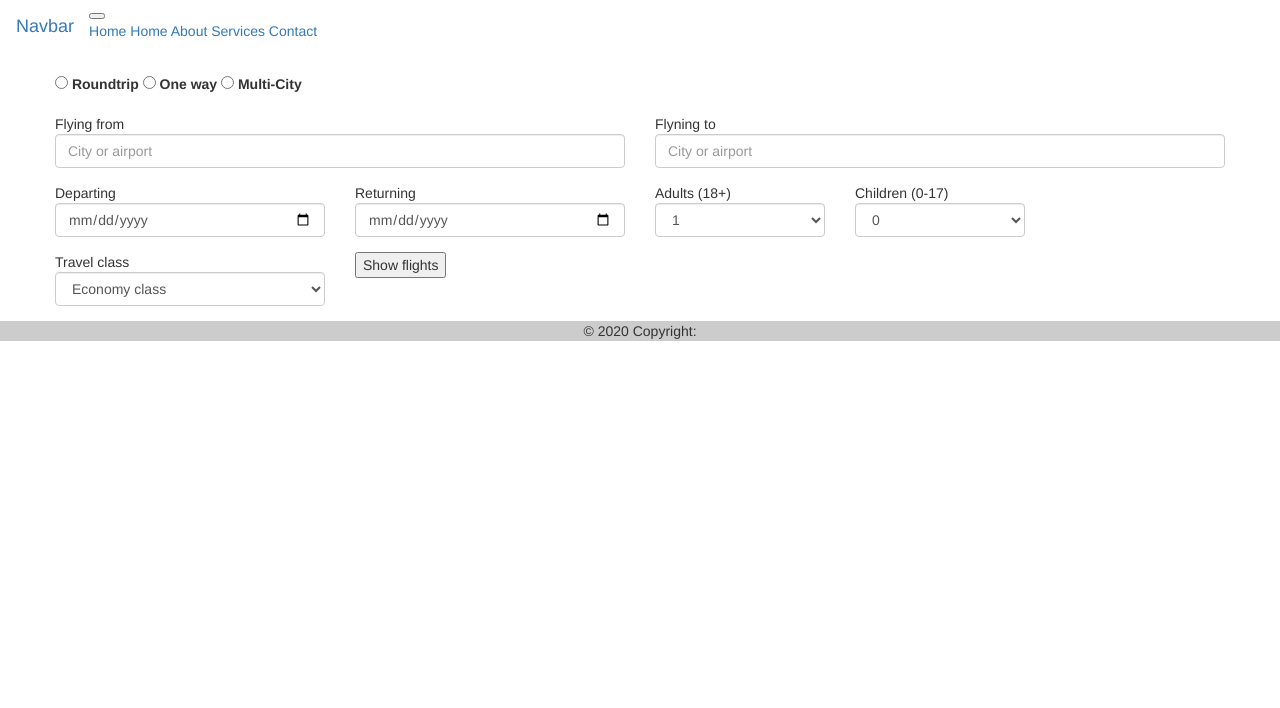
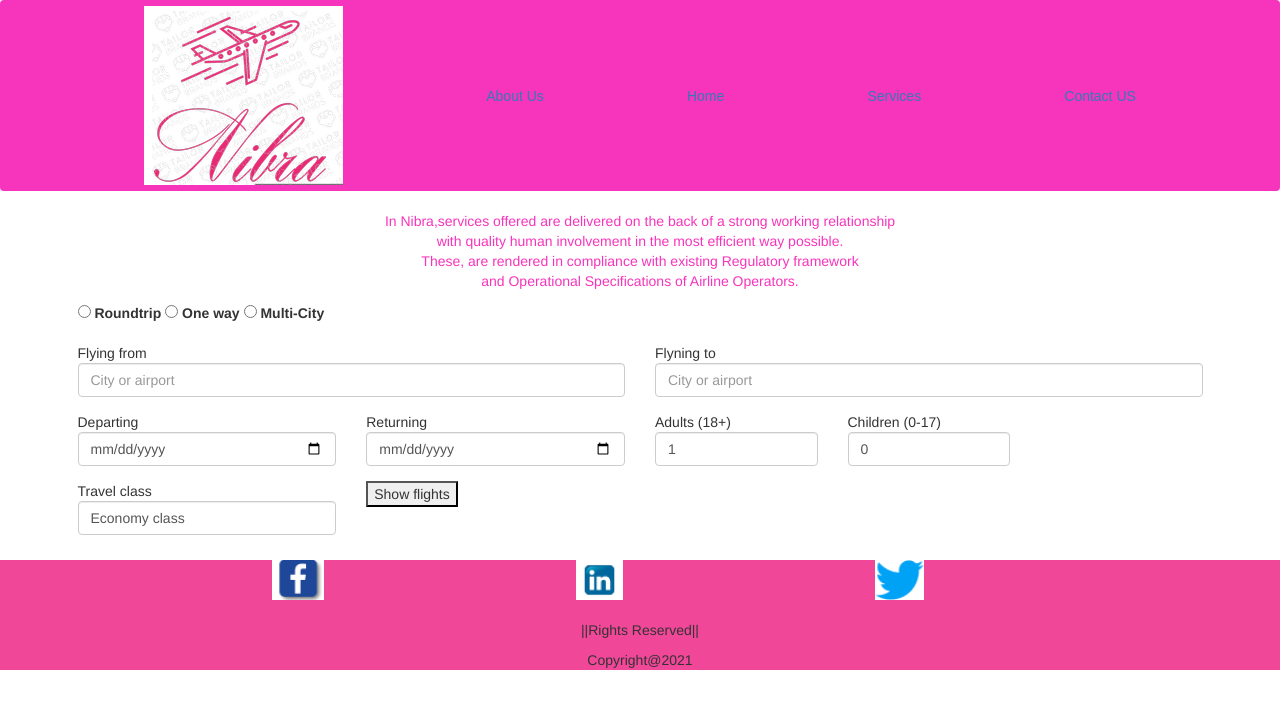
Before and after one commit to nicholas-oduor/travel-agency, a plain HTML site: page services.html in a window 1280 px wide. Drawn offline with nearby package versions, Linux system fonts and the light colour scheme.

Commit message:
Add html,css

```diff
--- a/css/styles.css
+++ b/css/styles.css
@@ -0,0 +1,29 @@
+/* Navbar container */
+.navbar {
+    overflow: auto;
+    background-color: rgb(247, 52, 188);
+    font-family: Arial;
+    overflow: auto;
+    text-align: center;
+}
+.footer ul li{
+    list-style-type: none;
+    display: inline;
+    margin-left: 20%;
+    align-items: center;
+    float: left;
+  }
+.footer{
+    background-color: #F14799;
+    text-align: center;
+}
+.container{
+    background-image: url(..images/b)
+}
+.services{
+    text-align: center;
+    color:rgb(247, 52, 188);
+}
+#booking{
+
+}
--- a/services.html
+++ b/services.html
@@ -3,30 +3,27 @@
 <head>
   <meta charset="UTF-8">
   <meta name="viewport" content="width=device-width, initial-scale=1.0">
-	<meta http-equiv="X-UA-Compatible" content="IE=edge">
-	<meta name="viewport" content="width=device-width, initial-scale=1">
-	<title>Booking Form HTML Template</title>
+  <meta http-equiv="X-UA-Compatible" content="IE=edge">
+  <link href="https://cdn.jsdelivr.net/npm/bootstrap@5.0.0-beta1/dist/css/bootstrap.min.css" rel="stylesheet" integrity="sha384-giJF6kkoqNQ00vy+HMDP7azOuL0xtbfIcaT9wjKHr8RbDVddVHyTfAAsrekwKmP1" crossorigin="anonymous">
+  <link href="https://cdn.jsdelivr.net/npm/bootstrap@5.0.0-beta1/dist/css/bootstrap.min.css" rel="stylesheet" integrity="sha384-giJF6kkoqNQ00vy+HMDP7azOuL0xtbfIcaT9wjKHr8RbDVddVHyTfAAsrekwKmP1" crossorigin="anonymous">
 	<link href="https://fonts.googleapis.com/css?family=PT+Sans:400" rel="stylesheet">
 	<link type="text/css" rel="stylesheet" href="css/bootstrap.min.css" />
-	<link type="text/css" rel="stylesheet" href="css/style.css" />
+	<link type="text/css" rel="stylesheet" href="css/styles.css" />
   <title>Nibra Travel Agency</title>
 </head>
 <body>
-  <nav class="navbar navbar-expand-lg navbar-light bg-light">
-    <a class="navbar-brand" href="#">Navbar</a>
-    <button class="navbar-toggler" type="button" data-toggle="collapse" data-target="#navbarNavAltMarkup" aria-controls="navbarNavAltMarkup" aria-expanded="false" aria-label="Toggle navigation">
-      <span class="navbar-toggler-icon"></span>
-    </button>
-    <div class="collapse navbar-collapse" id="navbarNavAltMarkup">
-      <div class="navbar-nav">
-        <a class="nav-item nav-link active" href="#">Home <span class="sr-only">(current)</span></a>
-        <a class="nav-item nav-link" href="#">Home</a>
-        <a class="nav-item nav-link" href="#">About</a>
-        <a class="nav-item nav-link" href="#">Services</a>
-        <a class="nav-item nav-link" href="#">Contact</a>
-      </div>
-    </div>
-  </nav>
+  <div container-fluid>
+  <div class="navbar">
+    <div class="logo"><a href="#"><img src="./images/logo.png"></a></div>
+    <a href="#about">About Us</a>
+    <a href="#home">Home</a>
+    <a href="#services">Services</a>
+    <a href="#contact">Contact US</a>
+</div>  <div class="services">
+  <div class="services">
+   <p>In Nibra,services offered are delivered on the back of a strong working relationship <br> with quality human involvement in the most efficient way possible.<br> These, are rendered in compliance with existing Regulatory framework<br>and Operational Specifications of Airline Operators.</p>
+  </div>
+ </div>
   <div id="booking" class="section">
     <div class="section-center">
       <div class="container">
@@ -123,13 +120,21 @@
       </div>
     </div>
   </div>
-  <footer class="bg-light text-center text-lg-start">
-    <div class="text-center p-3" style="background-color: rgba(0, 0, 0, 0.2)">
-      © 2020 Copyright:
-      <a class="text-dark" href=""></a>
-    </div>
-  </footer>
-
-
+<div class="footer">
+  <ul class="foot-footer">
+    <li class="footer-item">
+      <a class="footer-link" href="https://web.facebook.com/?stype=lo&jlou=AfdmnO76PXKQm5I19lhc9G5VGPcHI7bJ4dF3HGU1Djq9WSfGPNOQutObD3Y38DpdJhISM8U8K30-SmsTyF0JJ2QQ_n7V3VZoWOlzK6K2o6bQYw&smuh=47271&lh=Ac9Fs8OyNldmB--P2hI"><img src="images/fb.png" alt="facebook icon"></a>
+    </li>
+    <li class="footer-item">
+      <a class="footer-link" href="https://www.linkedin.com/accounts/emailsignup/?hl=en"><img src="images/linkedin.png" alt="linkedin"></a>
+    </li>
+    <li class="footer-item">
+      <a class="footer-link" href="https://help.twitter.com/en/using-twitter/create-twitter-account""><img src="images/twitter.png" alt="twitter"></a>
+    </li>
+  </ul><br><br><br>
+  <p>||Rights Reserved||</p>
+  <p>Copyright@2021</p>
+</div>
+</div>
 </body>
 </html>
```
Also changed, not shown: images/bg.png (added), images/fb.png (added), images/linkedin.png (added), images/logo.png (added), images/twitter.png (added).
